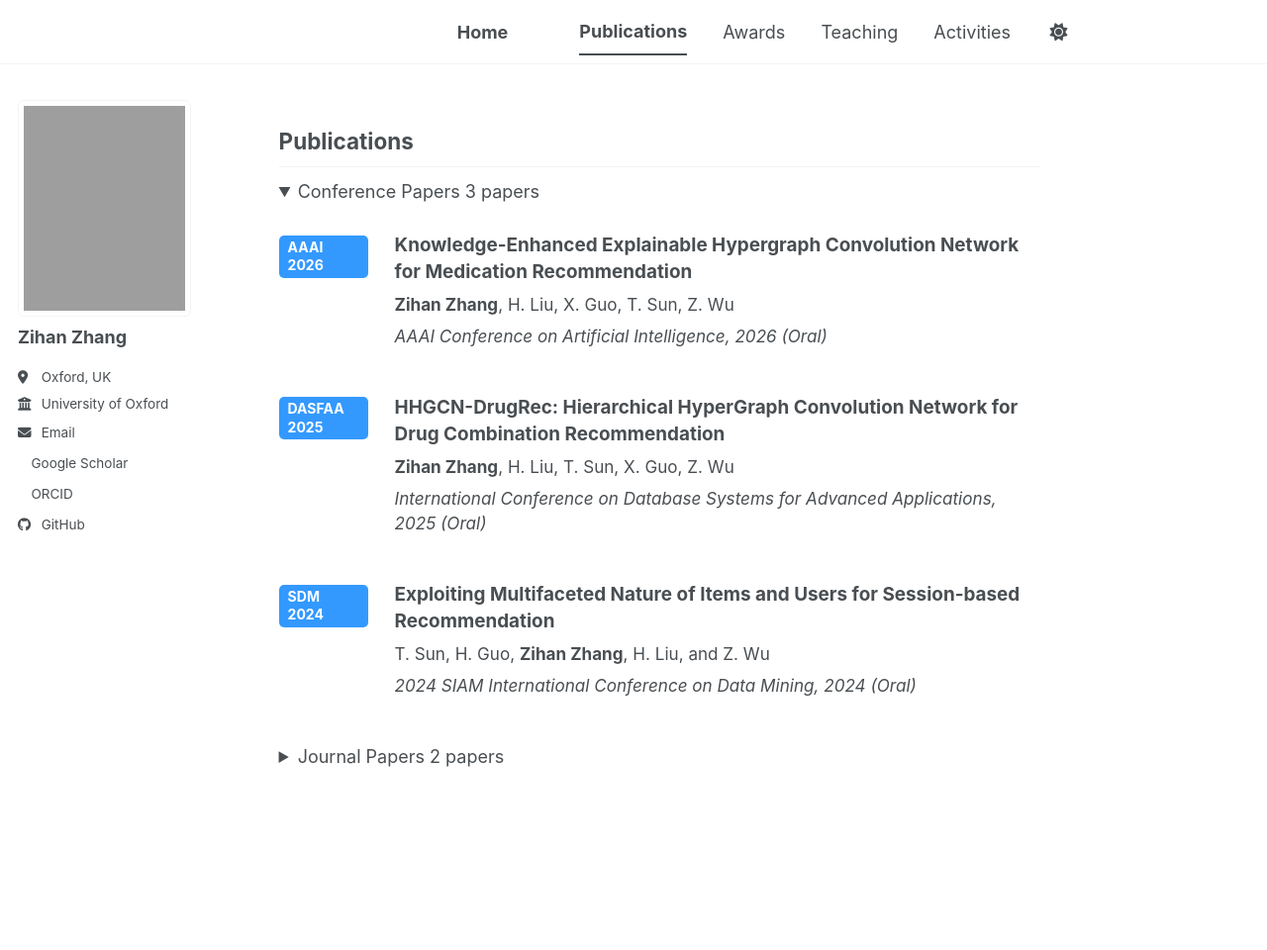
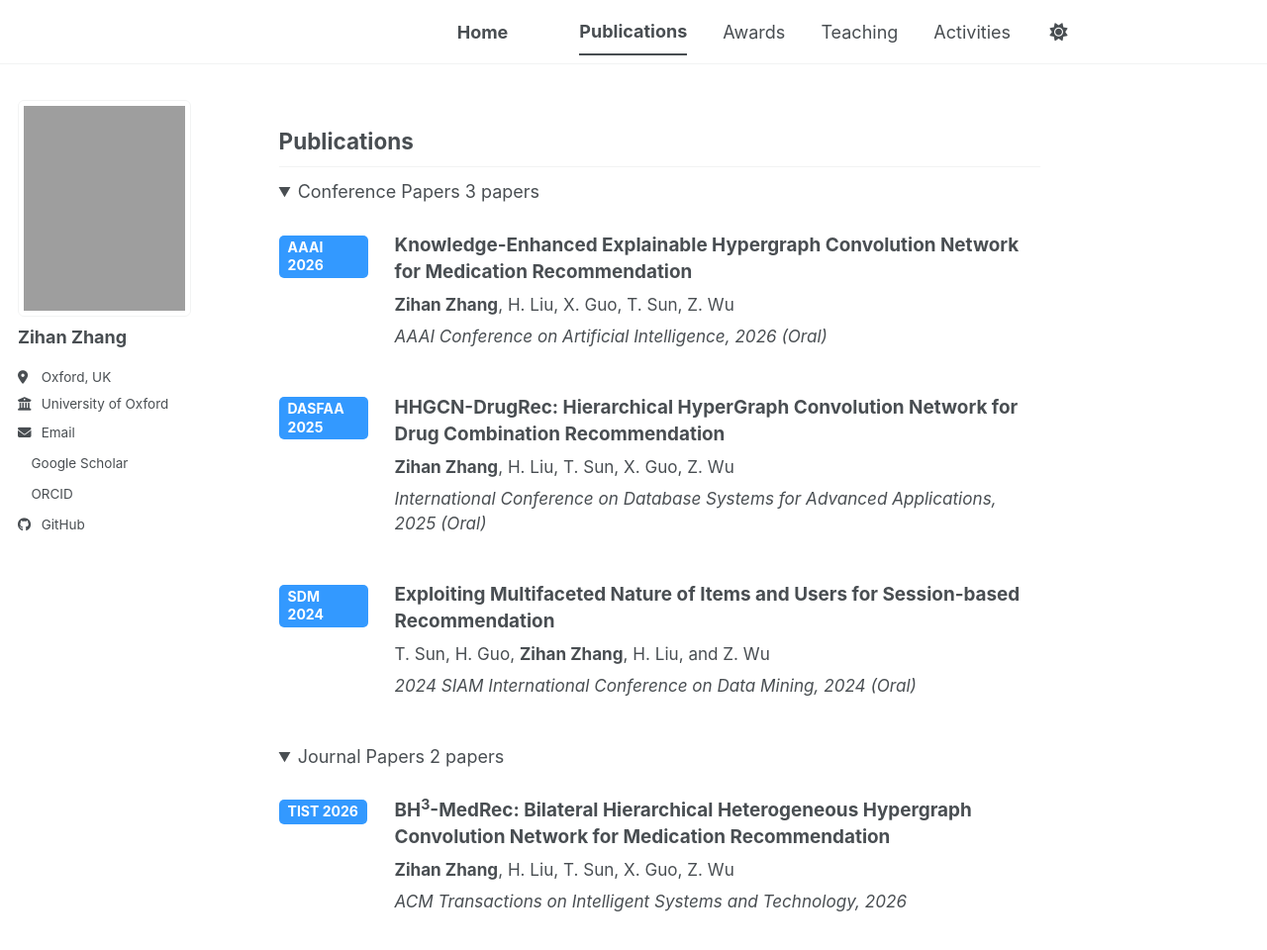
Before and after one commit to LusiaZ/LusiaZ.github.io, a Jekyll site: the page built from _pages/publications.html, in a window 1280 px wide and 1022 px high. Shown: the top 960 px of the window at 99% size. Built offline with Jekyll 4.4.1, drawn with Linux system fonts in a browser that asks for light colours; a style sheet for code colours, icons or effects is not loaded.

Commit message:
Update publications.html

```diff
--- a/_pages/publications.html
+++ b/_pages/publications.html
@@ -90,7 +90,7 @@ author_profile: true
   </div>
 </details>
 
-<details class="pub-group">
+<details class="pub-group" open>
   <summary>
     <span>Journal Papers</span>
     <span class="pub-count">2 papers</span>
```
